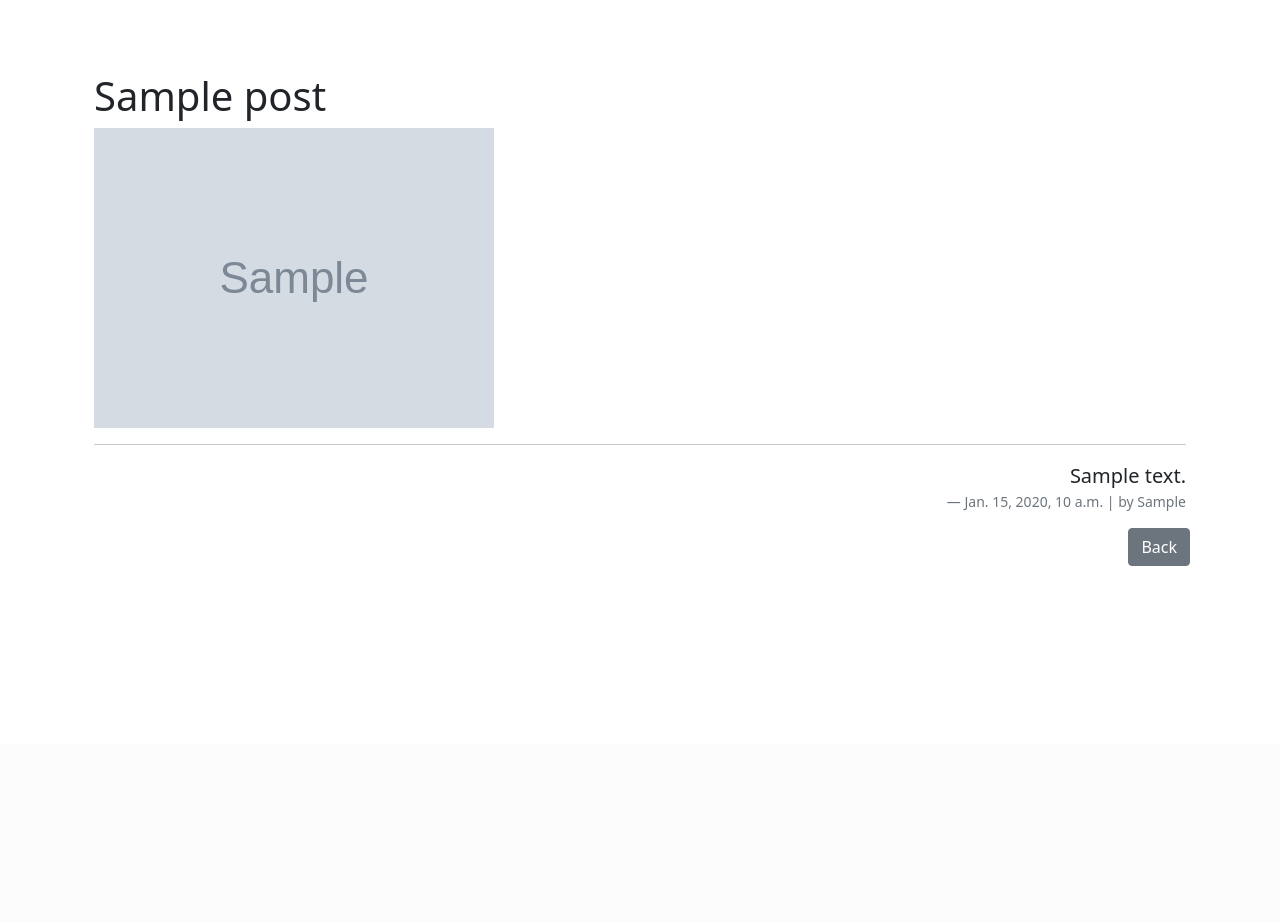
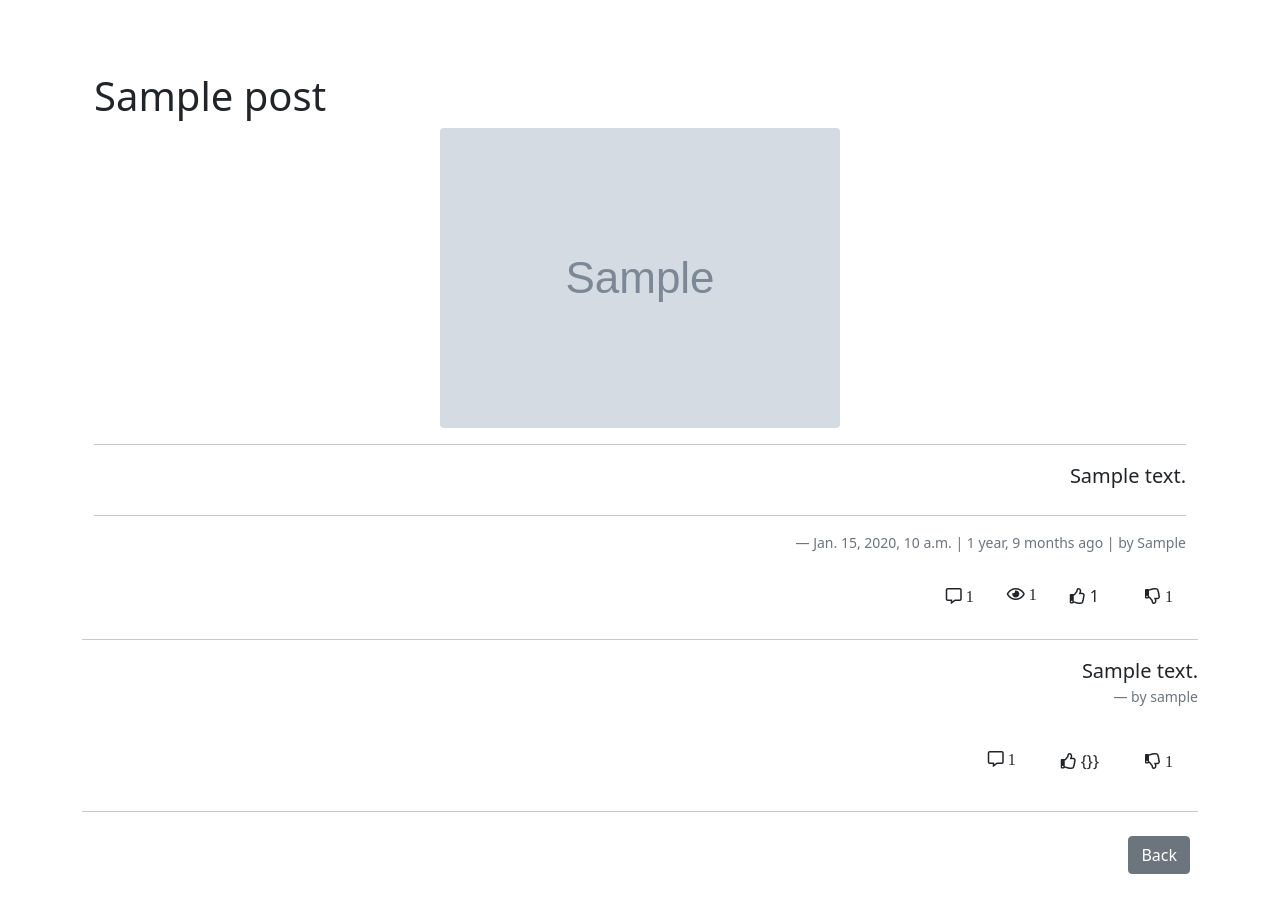
Before and after one commit to iycel/theblog, a Django app: page /details/1/ in a window 1280 px wide. Shown: the part 56-978 px from the top of the page. Before the commit the page ends 622 px from the top, so only its background shows below. Run offline with Django 3.2, Linux system fonts and the light colour scheme; tables that the repository leaves empty hold one stand-in row (values such as "Sample post"); grey boxes marked "Sample" are stand-in pictures.

Commit message:
feat: comment count

```diff
--- a/templates/base.html
+++ b/templates/base.html
@@ -8,6 +8,8 @@
     <link rel="shortcut icon" href="#" type="image/x-icon">
     <!-- CSS only -->
     <link href="https://cdn.jsdelivr.net/npm/bootstrap@5.1.3/dist/css/bootstrap.min.css" rel="stylesheet" integrity="sha384-1BmE4kWBq78iYhFldvKuhfTAU6auU8tT94WrHftjDbrCEXSU1oBoqyl2QvZ6jIW3" crossorigin="anonymous">
+    <!-- Font Awesome-->
+    <link rel="stylesheet" href="https://cdnjs.cloudflare.com/ajax/libs/font-awesome/5.15.4/css/all.min.css" integrity="sha512-1ycn6IcaQQ40/MKBW2W4Rhis/DbILU74C1vSrLJxCq57o941Ym01SwNsOMqvEBFlcgUa6xLiPY/NS5R+E6ztJQ==" crossorigin="anonymous" referrerpolicy="no-referrer" />
 
     <title>
     {% block title %}
--- a/templates/navbar.html
+++ b/templates/navbar.html
@@ -1,6 +1,6 @@
 <nav class="navbar navbar-dark bg-dark navbar-expand-sm sticky-top">
     <div class="container">
-        <a href="{% url 'theblog:list' %}" class='navbar-brand'>Awkward Blog!</a>
+        <a href="{% url 'theblog:home' %}" class='navbar-brand'>Awkward Blog!</a>
         <button class="navbar-toggler navbar-light" type="button" data-bs-toggle="collapse"
             data-bs-target="#collapsibleNavbar">
             <span class="navbar-toggler-icon"></span>
@@ -10,7 +10,8 @@
             <div class='navbar-nav'>
                 <li class="nav-item ml-2"><a href="#" class="nav-link">About</a></li>
             </div>
-            {% if request.user.username != '' %}
+            {% comment %} {% if request.user.username != '' %} {% endcomment %}
+            {% if user.is_authenticated%}
             <div class='navbar-nav'>
                 <li class="nav-item mr-2"><a href="#" class="nav-link">Logout</a></li>
                 <li class="nav-item mr-2"><a href="#" class="nav-link">Profile</a></li>
--- a/theblog/models.py
+++ b/theblog/models.py
@@ -27,6 +27,21 @@ class Post(models.Model):
 
     def __str__(self):
         return self.title + ' | ' + str(self.author)
+
+    def comment_count(self):
+        return self.comment_set.all().count()
+
+    def view_count(self):
+        return self.postview_set.all().count()
+
+    def like_count(self):
+        return self.like_set.all().count()
+
+    def dislike_count(self):
+        return self.dislike_set.all().count()
+
+    def comments(self):     # blogun altına yapılmış bütün commentlere bu şekilde ulaşabiliriz
+        return self.comment_set.all()
 
     # def get_absolute_url(self):
     #     return reverse("post_details", args=(str(self.id)))
--- a/theblog/signals.py
+++ b/theblog/signals.py
@@ -2,8 +2,11 @@ from django.db.models.signals import pre_save
 from django.dispatch import receiver
 from django.template.defaultfilters import slugify  # adresde yazan slug ifadelerinin arasına - koyar
 from .models import Post
+from .utils import get_random_code
 
 @receiver(pre_save, sender=Post)
 def pre_save_create_slug(sender, instance, **kwargs):
     if not instance.slug:
-        instance.slug = slugify(instance.author.username + ' ' + instance.title)
+        instance.slug = slugify(
+            instance.author.username + ' ' + get_random_code()
+            )
--- a/theblog/templates/theblog/post_delete.html
+++ b/theblog/templates/theblog/post_delete.html
@@ -10,7 +10,7 @@
         <h2>Are you sure delete {{user_post_delete}} ?<h2>
         {% comment %} <a href="{% url 'list'%}"><input type="submit" value="Yes"></a>
         {% comment %} <input type="submit" value="Yes"> {% endcomment %}
-        <input type="submit" value="Yes" onclick="window.location='{% url 'theblog:list' %}'"/>
+        <input type="submit" value="Yes" onclick="window.location='{% url 'theblog:home' %}'"/>
         <input type="button" value="No" onclick="window.location='{{request.META.HTTP_REFERER}}'"/>
     </form>
 </div>
--- a/theblog/templates/theblog/post_details.html
+++ b/theblog/templates/theblog/post_details.html
@@ -1,25 +1,71 @@
 {% extends 'base.html' %}
+
 {% block title %}
 {{user_post.title_tag}}
 {% endblock title %}
 
 {% block content %}
 <div class='container mt-5'>
-<h1>{{user_post.title}}</h1>
-<img src='{{user_post.image.url}}'>
+    <img class="rounded mx-auto d-block img-fluid" src='{{user_post.author.image.url}}'>
+    <h1>{{user_post.title}}</h1>
+    <img class="rounded mx-auto d-block img-fluid" src='{{user_post.image.url}}'>
+    <hr>
+    <div class='text-end'>
+        <p class='blockquote mb-4'>{{user_post.body}}</p>
+        <hr>
+        <p class='blockquote-footer mt-3'>{{user_post.post_date}} | {{user_post.post_date | timesince}} ago | by
+            {{user_post.author.first_name}}</p>
+    </div>
+</div>
+<div class='d-flex justify-content-end mb-3 mt-3 align-items-baseline'>
+    <div class='p-2'><i class="far fa-comment-alt btn"><span class='p-1'>{{user_post.comment_count}}</span></i></div>
+    <div class='p-2'><i class="far fa-eye"><span class='p-1'>{{user_post.view_count}}</span></i></div>
+    <div class='p-2'>
+    <form method='POST' id="like_count" action='{% url "theblog:post_like" user_post.id %}'>
+    {% csrf_token %}
+    <a class='btn' onclick="document.getElementById('like_count').submit()"><i class="far fa-thumbs-up"></i><span class='p-1'>{{user_post.like_count}}</span></a>
+    </form></div>
+    <div class='p-2'>
+    <form method='POST' id="dislike_count" action='{% url "theblog:post_dislike" user_post.id %}'>
+    {% csrf_token %}
+    <a class='btn' onclick="document.getElementById('dislike_count').submit()"><i class="far fa-thumbs-down"><span class='p-1'>{{user_post.dislike_count}}</span></i></a>
+    </div>
+</div>
 <hr>
 <div class='text-end'>
-<p class='blockquote'>{{user_post.body}}</p>
-<p class='blockquote-footer'>{{user_post.post_date}} | by {{user_post.author.first_name}}</p>
+    {% for comment in user_post.comments %}
+    <div>
+    <p class='blockquote'>{{comment.content}}</p>
+    <p class='blockquote-footer'>by {{comment.user}}</p>
+    {% for i in comment.comments %}
+    <p>
+    {{i.content}}
+    </p>
+    {% endfor %}
+    </div>
+    <div class='d-flex justify-content-end mb-3 mt-3 align-items-baseline'>
+    <div class='p-4'><i class="far fa-comment-alt"> {{user_post.comment_count}}</i></div>
+    <div class='p-2'>
+    <form method='POST' id="clike_count" action='#'>
+    {% csrf_token %}
+    <a class='btn' onclick="document.getElementById('clike_count').submit()"><i class="far fa-thumbs-up"></i><span class='p-1'>{}}</span></a>
+    </form></div>
+    <div class='p-2'>
+    <form method='POST' id="cdislike_count" action='{% url "theblog:post_dislike" user_post.id %}'>
+    {% csrf_token %}
+    <a class='btn' onclick="document.getElementById('cdislike_count').submit()"><i class="far fa-thumbs-down"><span class='p-1'>{{user_post.dislike_count}}</span></i></a>
+    </div>
+</div
+    {% endfor %}
 </div>
-</div>
-<div class="d-grid gap-2 d-md-flex justify-content-md-end">
-    {% if request.user.username != '' %}
+<hr>
+<div class="d-grid gap-2 d-md-flex justify-content-md-end mb-5 mt-4">
+    {% if user.is_authenticated %}
     <a href="{% url 'theblog:post_update' user_post.id %}" class='btn btn-primary me-md-3'>Edit</a>
     <a href="{% url 'theblog:post_delete' user_post.id %}" class='btn btn-danger me-md-2'>Delete</a>
     {% else %}
     {% endif %}
-    <a href="{% url 'theblog:list' %}" class='btn btn-secondary'>Back</a>
-<div>
+    <a href="{% url 'theblog:home' %}" class='btn btn-secondary'>Back</a>
+    <div>
 
 {% endblock content %}
--- a/theblog/templates/theblog/post_list.html
+++ b/theblog/templates/theblog/post_list.html
@@ -8,7 +8,10 @@ Posts from Awkwards
 {% for i in user_posts %}
 <li><a href="{% url 'theblog:details' i.id %}">{{i.title}}</a></li><br>
  {{i.author.first_name}} {{i.author.last_name}}
- <br><br><hr>
+ <br>
+ <p class='text-end'>{{i.category}} | {{i.post_date}}</>
+ <br><hr>
+
 {% endfor %}
 </ul>
 </div>
--- a/theblog/urls.py
+++ b/theblog/urls.py
@@ -1,12 +1,13 @@
 from django.urls import path
-from .views import home, post_add, post_delete, post_list, post_details, post_update
+from .views import post_add, post_delete, post_dislike, post_like, post_list, post_details, post_update
 
 app_name = 'theblog'
 urlpatterns = [
-    # path('', home, name='home'),
-    path('', post_list, name='list'),
+    path('', post_list, name='home'),
     path('details/<int:id>/', post_details, name='details'),
     path('newpost/', post_add, name='newpost'),
     path('update/<int:id>/', post_update, name='post_update'),
     path('delete/<int:id>/', post_delete, name='post_delete'),
+    path('like/<int:id>/', post_like, name='post_like'),
+    path('dislike/<int:id>/', post_dislike, name='post_dislike'),
 ]
--- a/theblog/views.py
+++ b/theblog/views.py
@@ -1,24 +1,38 @@
-from django.shortcuts import redirect, render
-from .models import Post, Category
-from .forms import UserPost
+from django.shortcuts import get_object_or_404, redirect, render
+from .models import Comment, Post, Category, Like, DisLike
+from .forms import CommentForm, UserPost
 
-def home(request):
-    return render(request, 'base.html', {})
-
+# List
 def post_list(request):
-    posts = Post.objects.all()
+    # posts = Post.objects.all()  # bütün postları getirir, biz sadece publish olanaları istiyoruz
+    posts = Post.objects.filter(status='p')  # published olanlara databese p olarak kaydediliyor. o yüzden p olarak çağırıyoruz
     context = {
         'user_posts' : posts
     }
     return render(request, 'theblog/post_list.html', context)
 
+# Details
 def post_details(request, id):
-    post = Post.objects.get(id=id)
+    # print(request.user)
+    # print(request.path)
+    form = CommentForm()
+    post = get_object_or_404(Post, id=id)
+    # post = Post.objects.get(id=id)
+    if request.method == 'POST':
+        form = CommentForm(request.POST)
+        if form.is_valid():
+            comment = form.save(commit=False)  # kaydedecek ama databese göndermeyecek
+            comment.user = request.user
+            comment.post = post
+            comment.save()
+            return redirect('theblog:details', id=id)
     context = {
-        'user_post' : post
+        'user_post' : post,
+        'comment_form' : form
     }
     return render(request, 'theblog/post_details.html', context)
 
+# Create
 def post_add(request):
     form = UserPost()
     if request.method == 'POST':
@@ -28,33 +42,57 @@ def post_add(request):
             post.author = request.user
             post.save()
             # form.save()
-            return redirect ('blog:list')
+            return redirect ('theblog:home')
     context = {
         'user_form' : form
     }
     return render(request, 'theblog/post_add.html', context)
 
+# Update
 def post_update(request, id):
-    post = Post.objects.get(id=id)
+    # post = Post.objects.get(id=id)
+    post = get_object_or_404(Post, id=id)
     form = UserPost(instance=post)
     if request.method == 'POST':
         form = UserPost(request.POST, instance=post)
         if form.is_valid():
             form.save()
-            return redirect ('list')
+            return redirect ('theblog:home')
     context = {
         'user_form_update' : form,
         'user_post_update' : post
     }
-
     return render(request, 'theblog/post_update.html', context)
 
+# Delete
 def post_delete(request, id):
-    post = Post.objects.get(id=id)
+    # post = Post.objects.get(id=id)
+    post = get_object_or_404(Post, id=id)
     if request.method == 'POST':
         post.delete()
-        return redirect ('list')
+        return redirect ('theblog:home')
     context = {
         'user_post_delete' : post
     }
     return render(request, 'theblog/post_delete.html', context)
+
+# Like
+def post_like(request, id):
+    if request.method == 'POST':
+        post_lk = get_object_or_404(Post, id=id)
+        like = Like.objects.filter(user=request.user, post=post_lk)
+        if like.exists():  # like ettiysek delete edecek
+            like[0].delete()  # obj olduğu için içindeki elemana ulaşabilmek için [0] yazdık
+        else:
+            Like.objects.create(user=request.user, post=post_lk)
+        return redirect('theblog:details', id=id)
+
+def post_dislike(request, id):
+    if request.method == 'POST':
+        post_dlk = get_object_or_404(Post, id=id)
+        dlike = DisLike.objects.filter(user=request.user, post=post_dlk)
+        if dlike.exists():  # like ettiysek delete edecek
+            dlike[0].delete()  # obj olduğu için içindeki elemana ulaşabilmek için [0] yazdık
+        else:
+            DisLike.objects.create(user=request.user, post=post_dlk)
+        return redirect('theblog:details', id=id)
```
Also changed, not shown: theblog/templates/theblog/post_add.html (+7 -7 lines), theblog/utils.py (added, +7 -0 lines), media_root/blog/1/55-558218_darth-vader-head-wallpaper-iphone.jpg (added), media_root/blog/1/820-8206171_gwen-stacy-spider-man.png (added), theblog/admin.py (line endings or trailing spaces), theblog/migrations/0002_alter_post_image.py (deleted), theblog/migrations/0002_auto_20211110_0134.py, theblog/migrations/0003_delete_commentlike.py (added), theblog/migrations/0004_auto_20211106_2242.py (deleted), user/urls.py (added).
